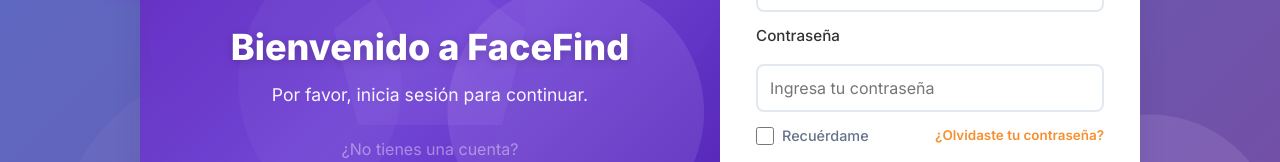
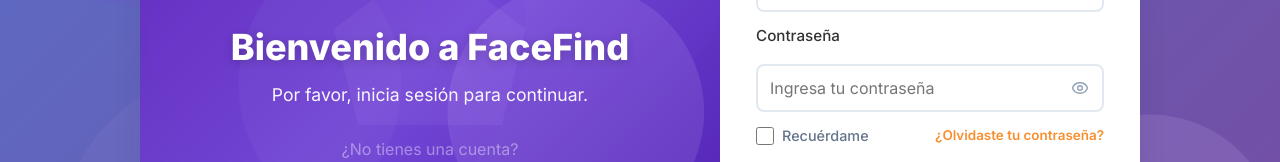
Before and after one commit to GusGus27/FaceFind, a React (Vite) app in the folder facefind_front/: page /login in a window 1280 px wide. Shown: the part 347-509 px from the top of the page. Built offline with nearby package versions, Linux system fonts and the light colour scheme.

Commit message:
cambios_auth_front

```diff
--- a/facefind_front/src/components/auth/LoginForm.jsx
+++ b/facefind_front/src/components/auth/LoginForm.jsx
@@ -1,5 +1,6 @@
 import React, { useState } from 'react';
 import { Link } from 'react-router-dom';
+import { Eye, EyeOff } from 'lucide-react';
 import FormInput from '../common/FormInput';
 
 const LoginForm = ({ onSubmit, error }) => {
@@ -8,6 +9,7 @@
     password: '',
     rememberMe: false
   });
+  const [showPassword, setShowPassword] = useState(false);
 
   const handleSubmit = (e) => {
     e.preventDefault();
@@ -22,6 +24,10 @@
       ...prev,
       [id]: type === 'checkbox' ? checked : value
     }));
+  };
+
+  const togglePasswordVisibility = () => {
+    setShowPassword(!showPassword);
   };
 
   return (
@@ -43,14 +49,24 @@
 
         <div className="form-group">
           <label htmlFor="password">Contraseña</label>
+          <div className="password-field-wrapper">
             <FormInput
               id="password"
-            type="password"
+              type={showPassword ? 'text' : 'password'}
               placeholder="Ingresa tu contraseña"
               value={formData.password}
               onChange={handleChange}
               required
             />
+            <button
+              type="button"
+              onClick={togglePasswordVisibility}
+              className="password-toggle-btn"
+              aria-label={showPassword ? 'Ocultar contraseña' : 'Mostrar contraseña'}
+            >
+              {showPassword ? <EyeOff size={18} /> : <Eye size={18} />}
+            </button>
+          </div>
         </div>
 
         <div className="form-options">
--- a/facefind_front/src/components/auth/RegisterForm.jsx
+++ b/facefind_front/src/components/auth/RegisterForm.jsx
@@ -1,4 +1,5 @@
-import React, { useState } from 'react';
+import React, { useState, useEffect } from 'react';
+import { Eye, EyeOff, CheckCircle, XCircle } from 'lucide-react';
 import FormInput from '../common/FormInput';
 import PasswordStrengthIndicator from '../common/PasswordStrengthIndicator';
 import { usePasswordStrength } from '../../hooks/usePasswordStrength';
@@ -11,8 +12,20 @@
     password: '',
     confirmPassword: ''
   });
+  const [showPassword, setShowPassword] = useState(false);
+  const [showConfirmPassword, setShowConfirmPassword] = useState(false);
+  const [passwordMatch, setPasswordMatch] = useState(null);
 
   const { strength, checkPasswordStrength } = usePasswordStrength();
+
+  // Verificar si las contraseñas coinciden
+  useEffect(() => {
+    if (formData.confirmPassword) {
+      setPasswordMatch(formData.password === formData.confirmPassword);
+    } else {
+      setPasswordMatch(null);
+    }
+  }, [formData.password, formData.confirmPassword]);
 
   const handleSubmit = (e) => {
     e.preventDefault();
@@ -33,6 +46,14 @@
       ...prev,
       [id]: value
     }));
+  };
+
+  const togglePasswordVisibility = (field) => {
+    if (field === 'password') {
+      setShowPassword(!showPassword);
+    } else {
+      setShowConfirmPassword(!showConfirmPassword);
+    }
   };
 
   return (
@@ -80,14 +101,24 @@
 
         <div className="form-group">
           <label htmlFor="password">Contraseña</label>
+          <div className="password-field-wrapper">
             <FormInput
               id="password"
-            type="password"
+              type={showPassword ? 'text' : 'password'}
               placeholder="Mínimo 8 caracteres"
               value={formData.password}
               onChange={handleChange}
               required
             />
+            <button
+              type="button"
+              onClick={() => togglePasswordVisibility('password')}
+              className="password-toggle-btn"
+              aria-label={showPassword ? 'Ocultar contraseña' : 'Mostrar contraseña'}
+            >
+              {showPassword ? <EyeOff size={18} /> : <Eye size={18} />}
+            </button>
+          </div>
           <PasswordStrengthIndicator
             password={formData.password}
             strength={strength}
@@ -99,17 +130,45 @@
 
         <div className="form-group">
           <label htmlFor="confirmPassword">Confirmar Contraseña</label>
+          <div className="password-field-wrapper">
             <FormInput
               id="confirmPassword"
-            type="password"
+              type={showConfirmPassword ? 'text' : 'password'}
               placeholder="Confirma tu contraseña"
               value={formData.confirmPassword}
               onChange={handleChange}
               required
             />
+            <button
+              type="button"
+              onClick={() => togglePasswordVisibility('confirmPassword')}
+              className="password-toggle-btn"
+              aria-label={showConfirmPassword ? 'Ocultar contraseña' : 'Mostrar contraseña'}
+            >
+              {showConfirmPassword ? <EyeOff size={18} /> : <Eye size={18} />}
+            </button>
           </div>
 
-        <button type="submit" className="btn-submit">
+          {passwordMatch === true && (
+            <span className="password-match-success">
+              <CheckCircle size={14} />
+              Las contraseñas coinciden
+            </span>
+          )}
+
+          {passwordMatch === false && (
+            <span className="password-match-error">
+              <XCircle size={14} />
+              Las contraseñas no coinciden
+            </span>
+          )}
+        </div>
+
+        <button
+          type="submit"
+          className="btn-submit"
+          disabled={passwordMatch === false}
+        >
           Crear Cuenta
         </button>
       </form>
--- a/facefind_front/src/styles/auth/AuthLayout.css
+++ b/facefind_front/src/styles/auth/AuthLayout.css
@@ -336,6 +336,79 @@
   text-decoration: none;
 }
 
+/* Password Field with Toggle Button */
+.password-field-wrapper {
+  position: relative;
+  width: 100%;
+}
+
+.password-field-wrapper input {
+  width: 100%;
+  padding-right: 45px;
+}
+
+.password-toggle-btn {
+  position: absolute;
+  right: 10px;
+  top: 50%;
+  transform: translateY(-50%);
+  background: transparent;
+  border: none;
+  cursor: pointer;
+  color: #94a3b8;
+  display: flex;
+  align-items: center;
+  justify-content: center;
+  padding: 5px;
+  transition: color 0.3s ease;
+}
+
+.password-toggle-btn:hover {
+  color: var(--purple);
+}
+
+.password-toggle-btn:disabled {
+  cursor: not-allowed;
+  opacity: 0.5;
+}
+
+/* Password Match Indicators */
+.password-match-indicator {
+  display: flex;
+  align-items: center;
+  gap: 6px;
+  font-size: 0.85rem;
+  margin-top: 6px;
+  font-weight: 500;
+}
+
+.password-match-success {
+  color: #16a34a;
+  display: flex;
+  align-items: center;
+  gap: 6px;
+  font-size: 0.85rem;
+  margin-top: 6px;
+  font-weight: 500;
+}
+
+.password-match-error {
+  color: #dc2626;
+  display: flex;
+  align-items: center;
+  gap: 6px;
+  font-size: 0.85rem;
+  margin-top: 6px;
+  font-weight: 500;
+}
+
+.field-error-text {
+  color: #dc2626;
+  font-size: 0.8rem;
+  margin-top: 4px;
+  display: block;
+}
+
 /* Submit Button */
 .btn-submit {
   width: 100%;
@@ -353,6 +426,12 @@
 
 .btn-submit:hover {
   background-color: #732cc1;
+}
+
+.btn-submit:disabled {
+  background-color: #9ca3af;
+  cursor: not-allowed;
+  opacity: 0.6;
 }
 
 /* Responsive Design */
```
Also changed, not shown: 1 other file (tests, documents, lock files or other folders). Lines whose indentation alone changed are shown as unchanged.
